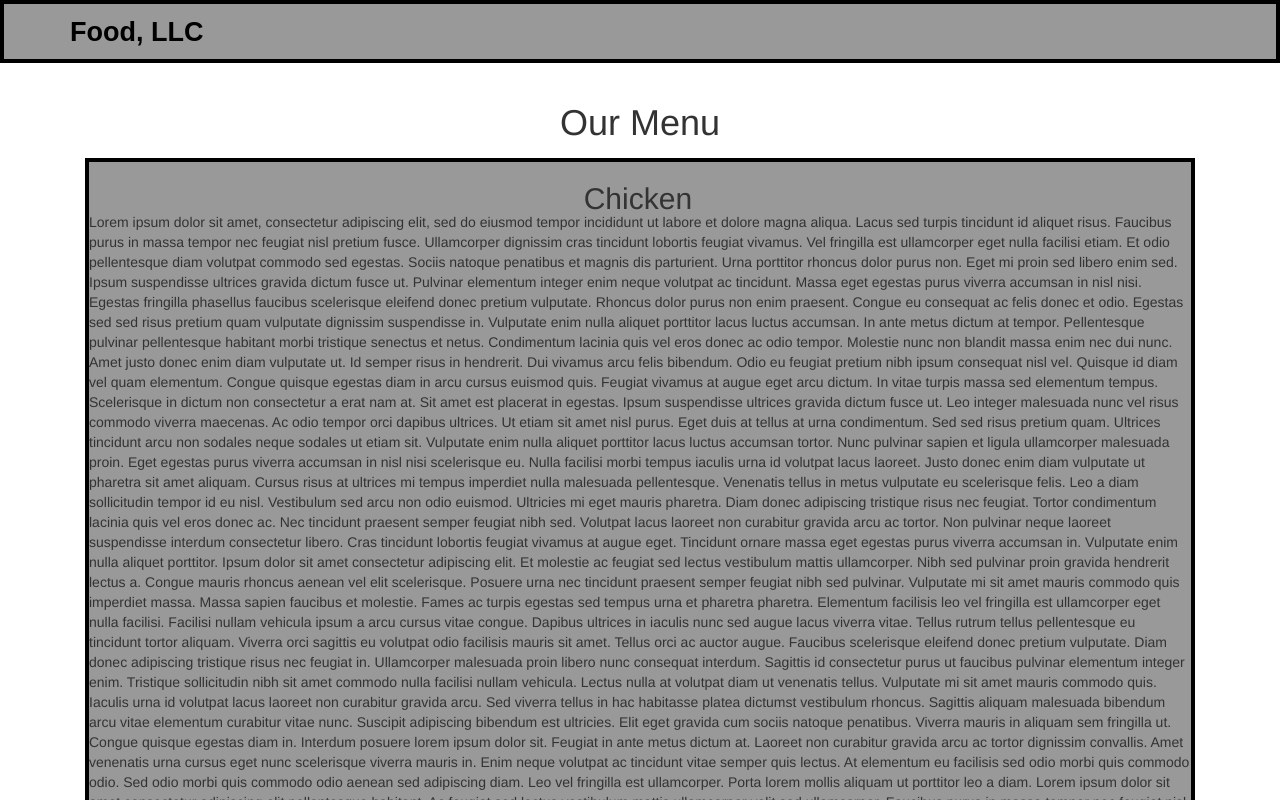
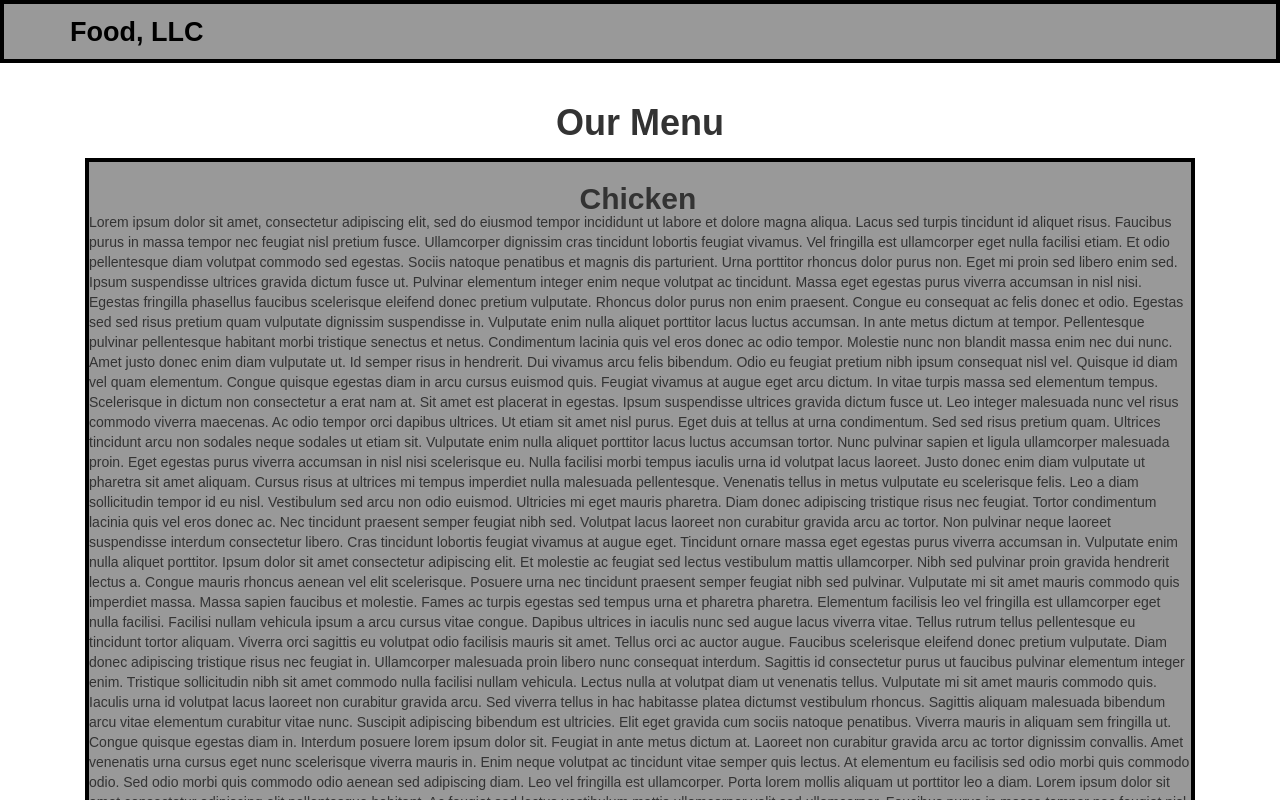
Before and after one commit to dasoberan/coursera-test, a plain HTML site: page module3-solution/index.html in a window 1280 px wide. Shown: the top 800 px of the page. Drawn offline with Linux system fonts and the light colour scheme.

Commit message:
Module 3 Coding Assignment UPDATED

```diff
--- a/module3-solution/css/styles.css
+++ b/module3-solution/css/styles.css
@@ -3,17 +3,22 @@
 }
 
 h1{
+	font-family: sans-serif;
 	margin-bottom: 15px;
+	font-weight: bold;
 }
 
 h2{
+	font-family: sans-serif;
 	position: absolute;
 	margin-bottom: 15px;
+	font-weight: bold;
 	border: 4px solid transparent;
 	width: 	97%;
 }
 
 p{
+	font-family: sans-serif;
 	padding-top: 50px;
 	border: 4px solid black;
 	background-color: #999999;
```
